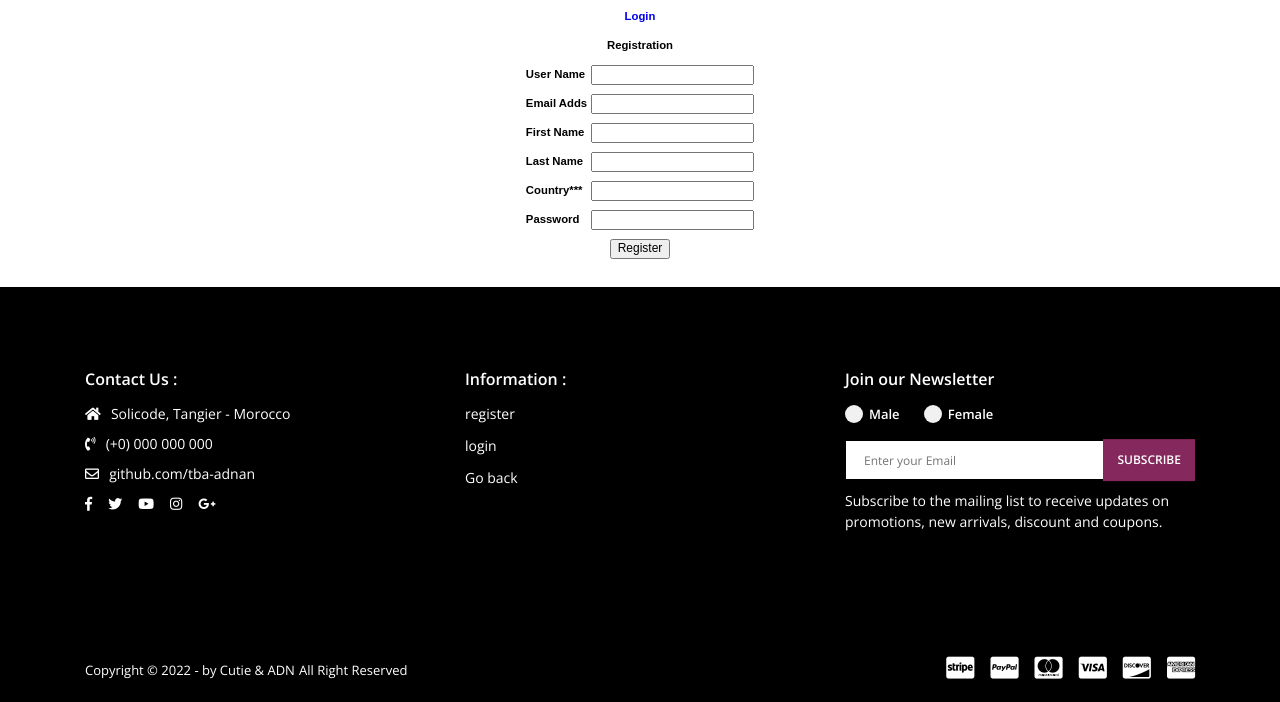
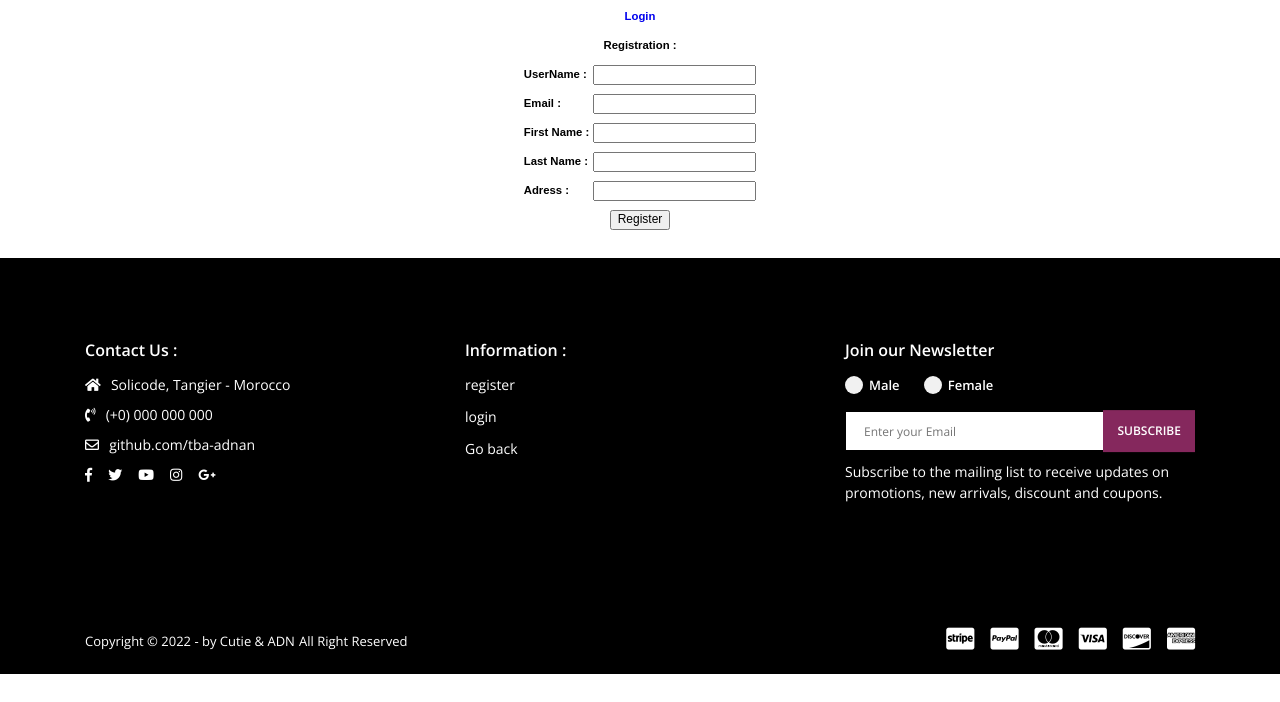
Before and after one commit to lharrak-botaina/Shopping-Cosmetics, a PHP site: page /register.php in a window 1280 px wide. Shown: the top 702 px of the page. Run offline with PHP 8.4, Linux system fonts and the light colour scheme.

Commit message:
add. fix. - fix signup/login - password hashgenerating

```diff
--- a/login.php
+++ b/login.php
@@ -121,7 +121,7 @@ $db->select_db("$dbname");
    if(($username==$row[1])&&($password==$row[6])) //checking the username and password if right
    {
      $_SESSION['username']=$username;
-	 Header("location:index.html");
+	 Header("location:cart/index2.html");
    }
    else
    {
--- a/register.php
+++ b/register.php
@@ -1,12 +1,9 @@
 
 <?php include 'config.php'; ?>
 <?php
-//database connection
 $db=new mysqli("$dbhost","$dbuser","$dbpass");
 $db->select_db("$dbname");
 ?>
-
-
 
 <!DOCTYPE html>
 <html class="no-js" lang="en">
@@ -59,7 +56,7 @@ $db->select_db("$dbname");
   <td colspan=2 style='padding:.75pt .75pt .75pt .75pt'>
   <p class=MsoNormal align=center style='mso-margin-top-alt:auto;mso-margin-bottom-alt:
   auto;text-align:center'><b><span style='font-size:8.5pt;font-family:"Arial","sans-serif";
-  mso-fareast-font-family:"Times New Roman";color:black'>Registration</span></b></p>
+  mso-fareast-font-family:"Times New Roman";color:black'>Registration : </span></b></p>
   </td>
  </tr>
  <u1:p></u1:p>
@@ -67,7 +64,7 @@ $db->select_db("$dbname");
   <td style='padding:.75pt .75pt .75pt .75pt'>
   <p class=MsoNormal style='mso-margin-top-alt:auto;mso-margin-bottom-alt:auto'><b><span
   style='font-size:8.5pt;font-family:"Arial","sans-serif";mso-fareast-font-family:
-  "Times New Roman";color:black'>User Name</span></b></p>
+  "Times New Roman";color:black'>UserName : </span></b></p>
   </td>
   <u1:p></u1:p>
   <td style='padding:.75pt .75pt .75pt .75pt'>
@@ -81,7 +78,7 @@ $db->select_db("$dbname");
   <td style='padding:.75pt .75pt .75pt .75pt'>
   <p class=MsoNormal style='mso-margin-top-alt:auto;mso-margin-bottom-alt:auto'><b><span
   style='font-size:8.5pt;font-family:"Arial","sans-serif";mso-fareast-font-family:
-  "Times New Roman";color:black'>Email Adds</span></b><o:p></o:p></p>
+  "Times New Roman";color:black'>Email : </span></b><o:p></o:p></p>
   </td>
   <td style='padding:.75pt .75pt .75pt .75pt'>
   <p class=MsoNormal style='mso-margin-top-alt:auto;mso-margin-bottom-alt:auto'><span
@@ -94,7 +91,7 @@ $db->select_db("$dbname");
   <td style='padding:.75pt .75pt .75pt .75pt'>
   <p class=MsoNormal style='mso-margin-top-alt:auto;mso-margin-bottom-alt:auto'><b><span
   style='font-size:8.5pt;font-family:"Arial","sans-serif";mso-fareast-font-family:
-  "Times New Roman";color:black'>First Name</span></b><o:p></o:p></p>
+  "Times New Roman";color:black'>First Name : </span></b><o:p></o:p></p>
   </td>
   <td style='padding:.75pt .75pt .75pt .75pt'>
   <p class=MsoNormal style='mso-margin-top-alt:auto;mso-margin-bottom-alt:auto'><span
@@ -107,7 +104,7 @@ $db->select_db("$dbname");
   <td style='padding:.75pt .75pt .75pt .75pt'>
   <p class=MsoNormal style='mso-margin-top-alt:auto;mso-margin-bottom-alt:auto'><b><span
   style='font-size:8.5pt;font-family:"Arial","sans-serif";mso-fareast-font-family:
-  "Times New Roman";color:black'>Last Name</span></b><o:p></o:p></p>
+  "Times New Roman";color:black'>Last Name : </span></b><o:p></o:p></p>
   </td>
   <u1:p></u1:p>
   <td style='padding:.75pt .75pt .75pt .75pt'>
@@ -121,7 +118,7 @@ $db->select_db("$dbname");
   <td style='padding:.75pt .75pt .75pt .75pt'>
   <p class=MsoNormal style='mso-margin-top-alt:auto;mso-margin-bottom-alt:auto'><b><span
   style='font-size:8.5pt;font-family:"Arial","sans-serif";mso-fareast-font-family:
-  "Times New Roman";color:black'>Country***</span></b><o:p></o:p></p>
+  "Times New Roman";color:black'>Adress : </span></b><o:p></o:p></p>
   </td>
   <td style='padding:.75pt .75pt .75pt .75pt'>
   <p class=MsoNormal style='mso-margin-top-alt:auto;mso-margin-bottom-alt:auto'><span
@@ -130,7 +127,7 @@ $db->select_db("$dbname");
   </td>
  </tr>
  <u1:p></u1:p>
- <tr style='mso-yfti-irow:6'>
+ <!-- <tr style='mso-yfti-irow:6'>
   <td style='padding:.75pt .75pt .75pt .75pt'>
   <p class=MsoNormal style='mso-margin-top-alt:auto;mso-margin-bottom-alt:auto'><b><span
   style='font-size:8.5pt;font-family:"Arial","sans-serif";mso-fareast-font-family:
@@ -141,7 +138,7 @@ $db->select_db("$dbname");
   style='font-size:9.0pt;font-family:"Arial","sans-serif";mso-fareast-font-family:
   "Times New Roman"'><INPUT TYPE="password" NAME="password"></span><o:p></o:p></p>
   </td>
- </tr>
+ </tr> -->
  <u1:p></u1:p>
  <u1:p></u1:p>
  <tr style='mso-yfti-irow:8;mso-yfti-lastrow:yes'>
@@ -165,24 +162,49 @@ $db->select_db("$dbname");
 </html>
 <!-- code :p -->
 <?php
+
+$str=rand();
+$result = md5($str);
+$password = $result;
+
+
   if(isset($_POST['register']))
   {
    $name=$_POST['name'];
    $lname=$_POST['lname'];
    $email=$_POST['email'];
    $username=$_POST['username'];
-   $password=$_POST['password'];
    $country=$_POST['country'];
 // Query
    if ($db->query("INSERT INTO users
     (username,email,name,lname,country,password)
     VALUES ('$username','$email','$name','$lname','$country','$password')"))
-    print "<script>document.write('Account created :)');</script>";
+    print "<script>alert('Account created! check your email for verification.');</script>";
+    print "<script>document.write($password);</script>";
+    echo $password;
+//
+    $ch = curl_init();
+curl_setopt($ch, CURLOPT_URL, 'https://api.mailgun.net/v3/sandbox742045923f1743df92c7c12c00baf699.mailgun.org/messages');
+curl_setopt($ch, CURLOPT_RETURNTRANSFER, 1);
+curl_setopt($ch, CURLOPT_POST, 1);
+$post = array(
+    'from' => "Liquid Beauty",
+    'to' => $email,
+    'subject' => "Hello! Welcome to liquid beauty. ",
+    'text' => "Hello! you registred to Liquid beauty shopping website your temporary password is", $result,
+);
+curl_setopt($ch, CURLOPT_POSTFIELDS, $post);
+curl_setopt($ch, CURLOPT_USERPWD, 'api' . ':' . '5ae619a82822e1579756bfee22002038-38029a9d-eacda5b2');
 
-	else {
-		echo 'Error :(';
-	}
+$result = curl_exec($ch);
+if (curl_errno($ch)) {
+    echo 'Error:' . curl_error($ch);
+}
+curl_close($ch);
+
+
   }
+
 
  ?>
 
```
